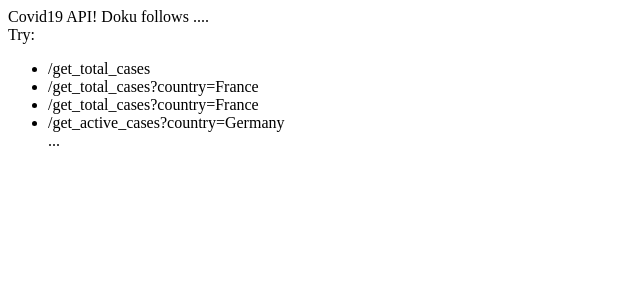
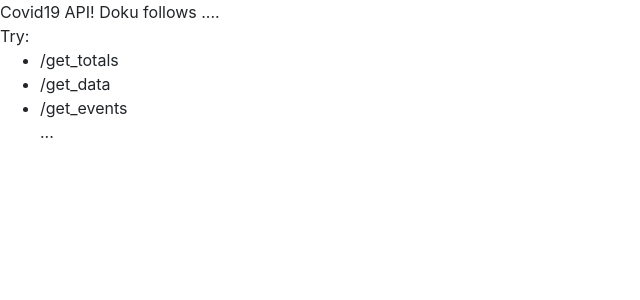
Before and after one commit to maxisses/Covid-19API, a Flask app: page / in a window 1280 px wide. Shown: the top 300 px of the page, without its empty margins (0-640 px from the left). Run offline with Flask 2, Linux system fonts and the light colour scheme; some libraries are stand-ins or nearby versions.

Commit message:
whatever

```diff
--- a/flaskAPIwDocker/hello/app.py
+++ b/flaskAPIwDocker/hello/app.py
@@ -103,7 +103,7 @@ def create_app():
         date_range_end = None
         try:
             date_range = date_range.split(" ")
-            print(date_range)
+            print("fetching the diff between two dates: " + " ".join(date_range))
             if len(date_range) > 1:
                 date_range_start = date_range[0]
                 date_range_end = date_range[1]
@@ -130,7 +130,36 @@ def create_app():
         selection["date_range_start"] = date_range_start
         selection["date_range_end"] = date_range_end
 
-        print(selection)
+                ### get the numbers for the end
+        cur.execute(""" SELECT {} , sum(case_count) AS infected, sum(death_count) AS deceased
+                        FROM rki_data_germany
+                            WHERE (extraction_date = %(extraction_date)s OR %(extraction_date)s IS NULL )
+                            AND (state = %(state)s OR %(state)s IS NULL )
+                            AND (province = %(province)s OR %(province)s IS NULL)
+                            AND (sex = %(sex)s OR %(sex)s IS NULL)
+                            AND (age_group_start >= %(age_group_start)s OR %(age_group_start)s IS NULL)
+                            AND (age_group_end <= %(age_group_end)s OR %(age_group_end)s IS NULL)
+                            AND ((notification_date <= %(date_range_end)s) OR %(date_range_end)s IS NULL)
+                            GROUP BY {}""".format(columns, columns),
+                            selection)
+
+        rows_end = cur.fetchall()
+
+        ### get the numbers for the start date
+        cur.execute(""" SELECT {} , sum(case_count) AS infected, sum(death_count) AS deceased
+                        FROM rki_data_germany
+                            WHERE (extraction_date = %(extraction_date)s OR %(extraction_date)s IS NULL )
+                            AND (state = %(state)s OR %(state)s IS NULL )
+                            AND (province = %(province)s OR %(province)s IS NULL)
+                            AND (sex = %(sex)s OR %(sex)s IS NULL)
+                            AND (age_group_start >= %(age_group_start)s OR %(age_group_start)s IS NULL)
+                            AND (age_group_end <= %(age_group_end)s OR %(age_group_end)s IS NULL)
+                            AND ((notification_date <= %(date_range_start)s) OR %(date_range_start)s IS NULL)
+                            GROUP BY {}""".format(columns, columns),
+                            selection)
+
+        rows_start = cur.fetchall()
+
         cur.execute(""" SELECT {} , sum(case_count) AS infected, sum(death_count) AS deceased
                         FROM rki_data_germany
                             WHERE (extraction_date = %(extraction_date)s OR %(extraction_date)s IS NULL )
@@ -149,6 +178,10 @@ def create_app():
             return jsonify({"message": "error or no values"})
         else:
             if date_range_start:
+                print(rows_end[0]["infected"])
+                print(rows_start[0]["infected"])
+                rows[0]["diff_infected"] =  rows_end[0]["infected"] - rows_start[0]["infected"]
+                rows[0]["diff_deceased"] =  rows_end[0]["deceased"] - rows_start[0]["deceased"]
                 rows[0]["from"] = date_range_start
                 rows[0]["to"] = date_range_end
             return jsonify(rows)
@@ -258,31 +291,8 @@ def create_app():
 
         return None
 
-    # GET /get_diff_from_to
-    @app.route("/get_diff_from_to")
-    def get_get_diff_from_to():
-        state = request.args.get('state')
-        province = request.args.get('province')
-        sex = request.args.get('type')
-        age_group_start = request.args.get('description')
-        extraction_date = request.args.get('extraction_date')
-        date_range = request.args.get('date_range')
 
-        date_range_start = None
-        date_range_end = None
-        try:
-            date_range = date_range.split(" ")
-            print(date_range)
-            if len(date_range) > 1:
-                date_range_start = date_range[0]
-                date_range_end = date_range[1]
-            else:
-                date_range_start = date_range[0]
-                date_range_end = date_range[0]
-        except:
-            pass
-
-        return None
+    #############################
 
     def handle_extraction_date(date):
         if date:
--- a/flaskAPIwDocker/hello/templates/index.html
+++ b/flaskAPIwDocker/hello/templates/index.html
@@ -1,5 +1,6 @@
 <html><head>
 <meta http-equiv="content-type" content="text/html; charset=windows-1252">
+<link rel="stylesheet" href="https://stackpath.bootstrapcdn.com/bootstrap/4.1.3/css/bootstrap.min.css" integrity="sha384-MCw98/SFnGE8fJT3GXwEOngsV7Zt27NXFoaoApmYm81iuXoPkFOJwJ8ERdknLPMO" crossorigin="anonymous">
 <script type="text/javascript">
 	function httpGetAsync(theUrl, callback) {
 	    var xmlHttp = new XMLHttpRequest();
@@ -11,9 +12,9 @@
 	    xmlHttp.send(null);
 	}
 
-	httpGetAsync("http://127.0.0.1:5000/get_total_cases", function(response) {
-		console.log(response);
-	})
+	// httpGetAsync("http://127.0.0.1:5000/get_cases", function(response) {
+	//	console.log(response);
+	// })
 </script>
 </head>
 <body>
@@ -23,10 +24,9 @@
 	<br>
 	Try:
 	<ul>
-	<li>/get_total_cases</li>
-	<li>/get_total_cases?country=France</li>
-	<li>/get_total_cases?country=France</li>
-	<li>/get_active_cases?country=Germany</li>
+	<li>/get_totals</li>
+	<li>/get_data</li>
+	<li>/get_events</li>
 	...
 	</ul>
 </div>
```
